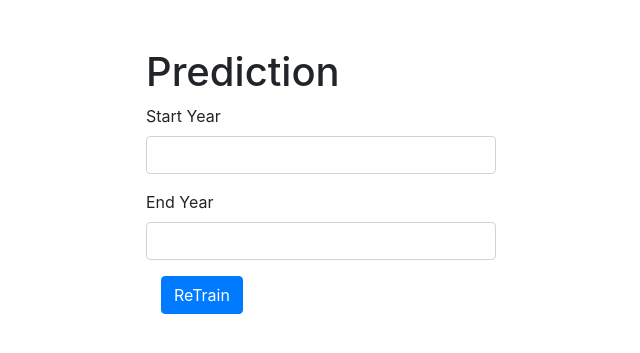
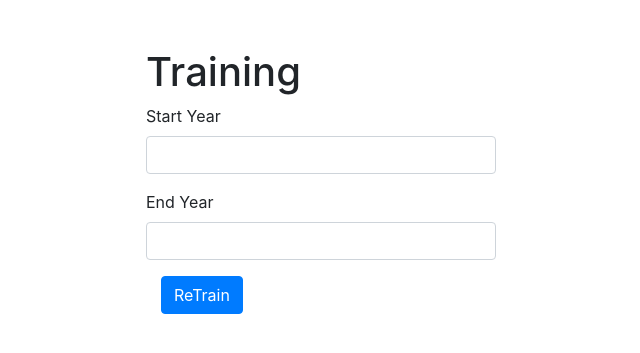
Before and after one commit to chews0n/reimagined-parakeet, a Django app: page /train/ in a window 1280 px wide. Shown: the part 56-409 px from the top of the page, without its empty margins (319-959 px from the left). Run offline with Django 5.2, Linux system fonts and the light colour scheme; some libraries are stand-ins or nearby versions.

Commit message:
fix a typo in the training screen

```diff
--- a/iris-prediction-django-web-app/iris_predict_app/templates/train.html
+++ b/iris-prediction-django-web-app/iris_predict_app/templates/train.html
@@ -45,7 +45,7 @@
 <div class="container pt-5">
     <div class="row justify-content-md-center">
         <div class="col-md-4">
-            <h1>Prediction</h1>
+            <h1>Training</h1>
             <form action="" id="post-form">
                 {% csrf_token %}
                 <div class="form-group">
```
